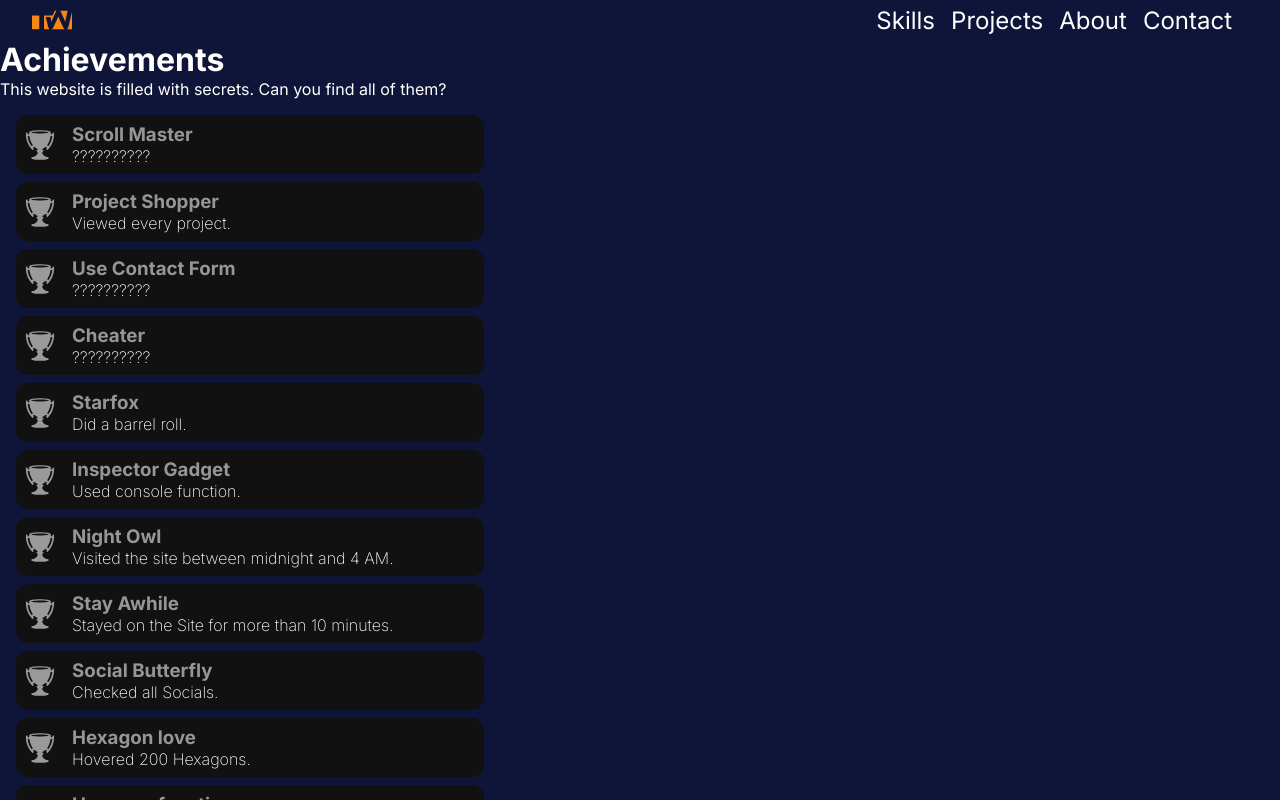
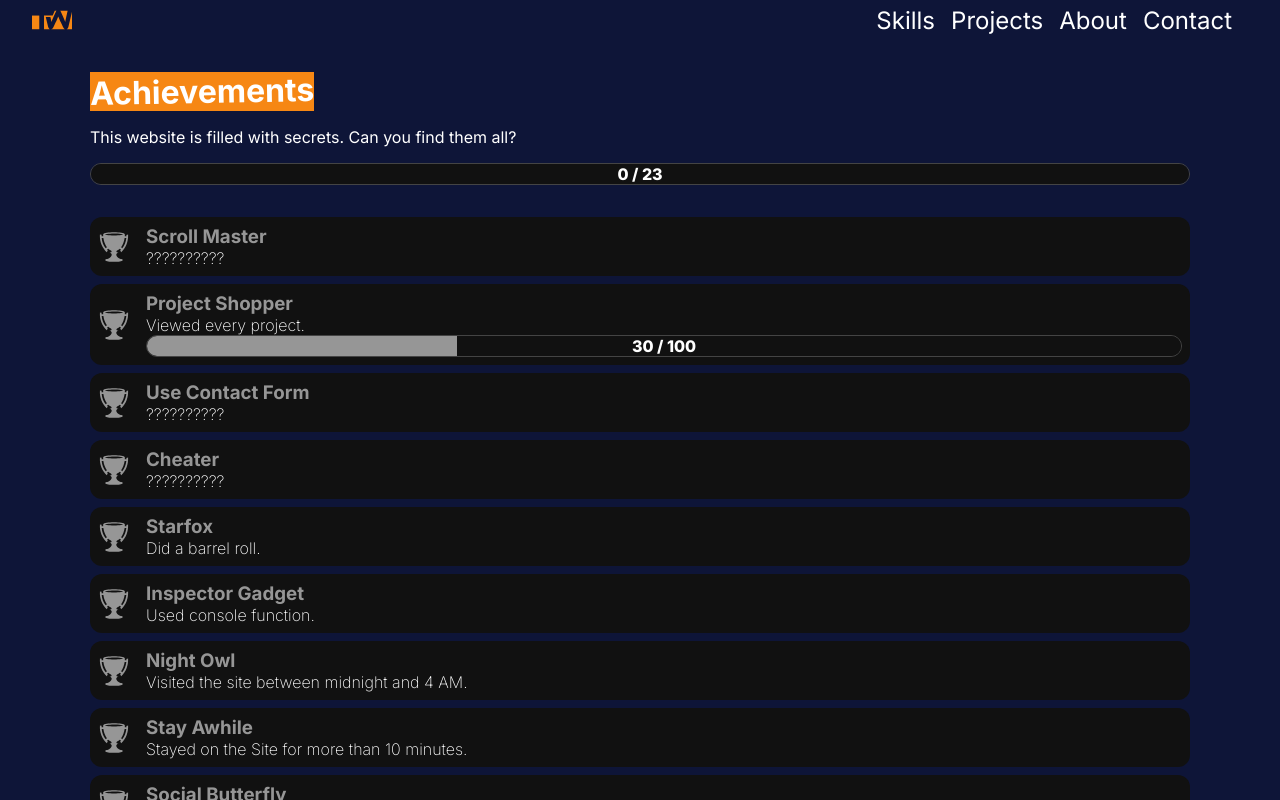
Before and after one commit to TobiasWust/tobiaswust2024, a Next.js app: page /achievements in a window 1280 px wide. Shown: the top 800 px of the page. Built offline with nearby package versions, Linux system fonts and the light colour scheme.

Commit message:
achievement progressbars

```diff
--- a/src/app/achievements/page.module.scss
+++ b/src/app/achievements/page.module.scss
@@ -1,6 +1,19 @@
-.achievementGrid {
-  padding: 1em;
-  display: grid;
-  gap: .5em;
-  max-width: 500px;
+.achievements {
+  section {
+    padding-block: 2em;
+
+    >h2 {
+      font-size: 2rem;
+    }
+
+    >p {
+      margin-block: 1em;
+    }
+  }
+
+  .achievementGrid {
+    display: grid;
+    gap: .5em;
+    margin-block: 2em;
+  }
 }
--- a/src/app/achievements/page.tsx
+++ b/src/app/achievements/page.tsx
@@ -1,6 +1,7 @@
 'use client';
 import useAchievement from "../../achievements/useAchievement";
 import Achievement from "../../components/Achievement";
+import Progressbar from "../../components/Progressbar";
 import achievements from "../../data/achievements";
 import style from './page.module.scss';
 
@@ -9,9 +10,11 @@ export default function PAchievements() {
   const activeAachievements = getAchievements();
 
   return (
-    <main>
-      <h1>Achievements</h1>
-      <p>This website is filled with secrets. Can you find all of them?</p>
+    <main className={style.achievements}>
+      <section>
+        <h2>Achievements</h2>
+        <p>This website is filled with secrets. Can you find them all?</p>
+        <Progressbar value={activeAachievements.length} max={achievements.length} />
         <div className={style.achievementGrid}>
           {achievements.map((achievement) => (
             <Achievement
@@ -21,6 +24,7 @@ export default function PAchievements() {
             />
           ))}
         </div>
+      </section>
     </main>
   )
 }
--- a/src/app/globals.scss
+++ b/src/app/globals.scss
@@ -14,6 +14,7 @@
   --wu-white: #fef8f8;
   --wu-blue: #0e1538;
   --wu-black: #111;
+  --wu-gray: #444;
 }
 
 * {
--- a/src/app/layout.tsx
+++ b/src/app/layout.tsx
@@ -29,7 +29,7 @@ export default function RootLayout({
           className="wu-toast"
           position='bottom-right'
           theme='dark'
-          autoClose={5000}
+          autoClose={10000}
           // autoClose={false}
           closeOnClick
           newestOnTop
--- a/src/components/Achievement.module.scss
+++ b/src/components/Achievement.module.scss
@@ -11,8 +11,12 @@
     filter: inherit;
   }
 
+  >div {
+    width: 100%;
+  }
+
   svg {
-    color: var(--wu-green);
+    color: var(--wu-orange);
     height: 2em;
     width: 2em;
     flex-shrink: 0;
--- a/src/components/Achievement.tsx
+++ b/src/components/Achievement.tsx
@@ -1,10 +1,12 @@
 import achievements from '../data/achievements'
 import style from './Achievement.module.scss'
 import { GiTrophy } from "react-icons/gi";
+import Progressbar from './Progressbar';
 
-export default function Achievement({ achievementId, active }: {
+export default function Achievement({ achievementId, active, hideProgressbar }: {
   achievementId: string
   active: boolean
+  hideProgressbar?: boolean
 }) {
   const achievement = achievements.find(e => e.id === achievementId);
   if (!achievement) return null;
@@ -16,6 +18,7 @@ export default function Achievement({ achievementId, active }: {
         <p>
           {(achievement.secret && !active) ? '??????????' : achievement.description}
         </p>
+        {(!hideProgressbar && achievement.withProgress) && <Progressbar value={30} max={achievement.maxProgress || 100} />}
       </div>
     </div>
   )
--- a/src/components/Footer.tsx
+++ b/src/components/Footer.tsx
@@ -35,6 +35,11 @@ export default function Footer() {
         </a>
       </p>
       <div>
+        <Link className="link" href="/achievements">
+          Achievements
+        </Link>
+      </div>
+      <div>
         <Link className="link" href="/imprint">
           Imprint
         </Link>
@@ -42,11 +47,6 @@ export default function Footer() {
           Privacy Policy
         </Link>
       </div>
-      <div>
-        <Link className="link" href="/achievements">
-          Achievements
-        </Link>
-      </div>
     </footer>
   );
 }
--- a/src/components/Hexagons.tsx
+++ b/src/components/Hexagons.tsx
@@ -5,10 +5,10 @@ export default function Hexagons() {
     <div className={styles.container}>
       {
         [...Array(8)].map((_, i) => (
-          <div className={styles.row} key={i}>
+          <div className={styles.row} key={i} style={{ '--hexagon-x': i } as React.CSSProperties}>
             {
               [...Array(18)].map((_, j) => (
-                <div className={styles.hexagon} key={j}></div>
+                <div className={styles.hexagon} key={j} style={{ '--hexagon-y': j } as React.CSSProperties}></div>
               ))
             }
           </div>
--- /dev/null
+++ b/src/components/Progressbar.module.scss
@@ -0,0 +1,43 @@
+.progressbar {
+  display: grid;
+  min-height: 1em;
+  border: 1px solid var(--wu-gray);
+  border-radius: var(--border-radius);
+  overflow: hidden;
+
+  div {
+    grid-area: 1/1;
+  }
+
+  .valuebar {
+    background: var(--wu-orange);
+    display: flex;
+    justify-content: center;
+    align-items: center;
+    text-wrap: nowrap;
+    animation: showbar 1s .5s forwards;
+    translate: -100%
+  }
+
+  .maxbar {
+    background: var(--wu-black);
+  }
+
+  .label {
+    display: flex;
+    justify-content: center;
+    align-items: center;
+    text-wrap: nowrap;
+    font-weight: 800;
+  }
+}
+
+@keyframes showbar {
+  from {
+    translate: -100%
+  }
+
+  to {
+    translate: 0%
+  }
+}
--- /dev/null
+++ b/src/components/Progressbar.tsx
@@ -0,0 +1,16 @@
+import style from './Progressbar.module.scss';
+
+export default function Progressbar({ value, max }: {
+  value: number,
+  max: number
+}) {
+  return (
+    <div className={style.progressbar}>
+      <div className={style.maxbar}></div>
+      <div className={style.valuebar} style={{ width: `${value / max * 100}%` }}></div>
+      <div className={style.label}>
+        {value} / {max}
+      </div>
+    </div>
+  )
+}
--- a/src/data/achievements.tsx
+++ b/src/data/achievements.tsx
@@ -125,6 +125,7 @@ const achievements = [
     id: 'fullscreenFanatic',
     description: 'Viewed the website in fullscreen mode.',
     logo: 'string',
+    secret: true,
   },
   {
     label: 'Secret Love',
@@ -164,7 +165,7 @@ const achievements = [
   {
     label: 'Networker',
     id: 'networker',
-    description: 'Found a codeword on LinkedInd',
+    description: 'Found a codeword on LinkedIn',
     logo: 'string',
   },
 ]
```
Also changed, not shown: src/components/Hexagons.module.scss (+12 -1 lines). Lines whose indentation alone changed are shown as unchanged.
